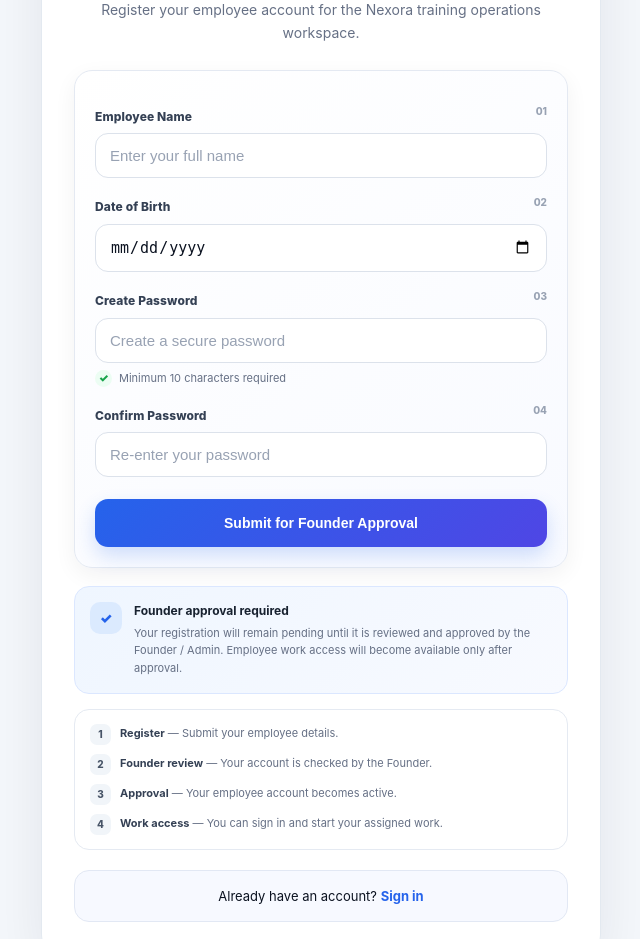
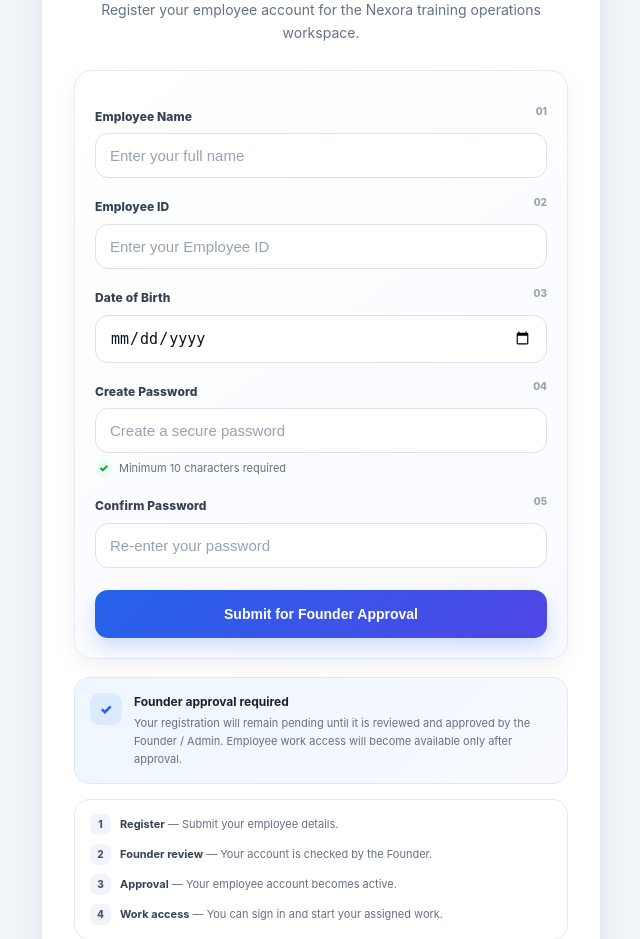
Before and after one commit to ankitsingh9939663322-bot/Employee--data-entry-portals, a Flask app: page /register in a window 1280 px wide. Shown: the part 342-1281 px from the top of the page, without its empty margins (319-959 px from the left). Run offline with Flask 3, Linux system fonts and the light colour scheme; some libraries are stand-ins or nearby versions.

Commit message:
Update register.html

```diff
--- a/templates/register.html
+++ b/templates/register.html
@@ -422,6 +422,37 @@
 
 
                 <!-- =================================================
+                     EMPLOYEE ID
+                ================================================== -->
+
+                <div class="field-group">
+
+                    <div class="field-label">
+
+                        <label for="employee_code">
+                            Employee ID
+                        </label>
+
+                        <span class="field-number">
+                            02
+                        </span>
+
+                    </div>
+
+                    <input
+                        id="employee_code"
+                        type="text"
+                        name="employee_code"
+                        placeholder="Enter your Employee ID"
+                        maxlength="20"
+                        required
+                        autocomplete="off"
+                    >
+
+                </div>
+
+
+                <!-- =================================================
                      DATE OF BIRTH
                 ================================================== -->
 
@@ -434,7 +465,7 @@
                         </label>
 
                         <span class="field-number">
-                            02
+                            03
                         </span>
 
                     </div>
@@ -462,7 +493,7 @@
                         </label>
 
                         <span class="field-number">
-                            03
+                            04
                         </span>
 
                     </div>
@@ -497,7 +528,7 @@
                         </label>
 
                         <span class="field-number">
-                            04
+                            05
                         </span>
 
                     </div>
@@ -517,7 +548,7 @@
 
                 <!-- =================================================
                      SUBMIT
-                ================================================== -->
+                ================================================= -->
 
                 <button
                     type="submit"
```
